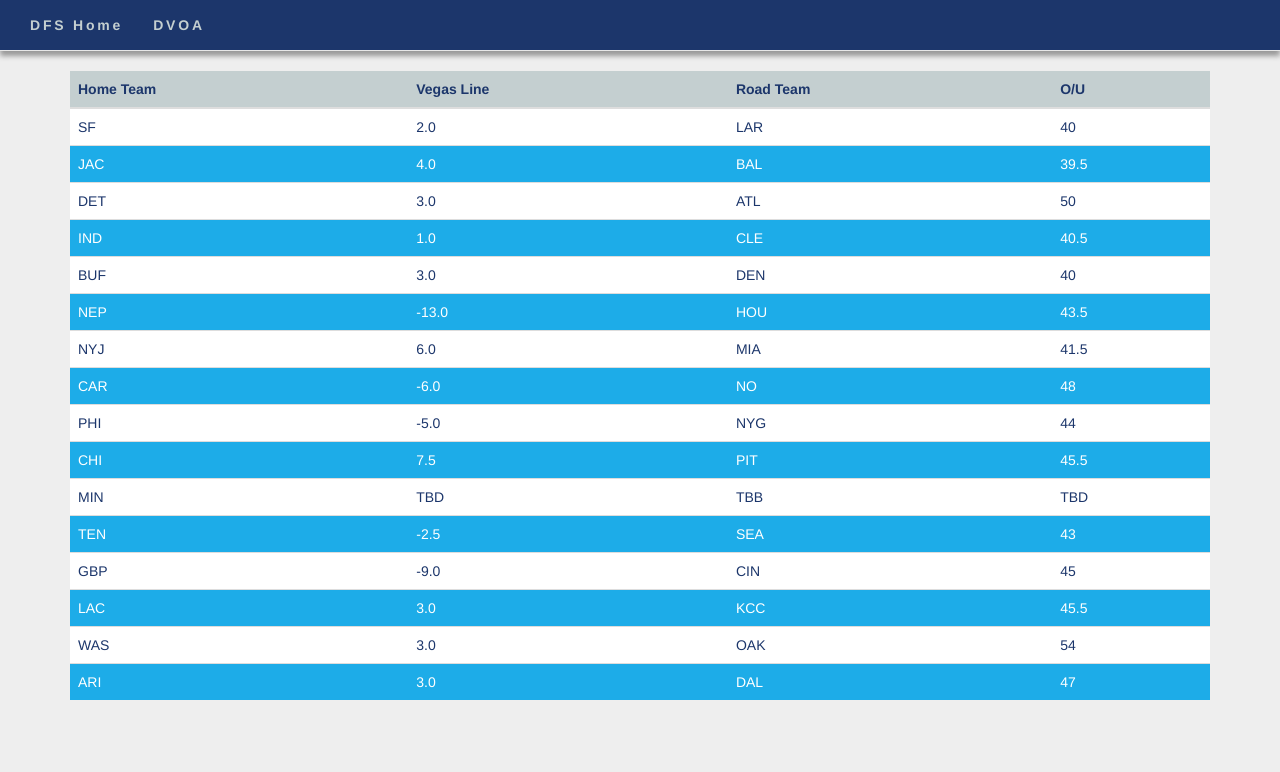
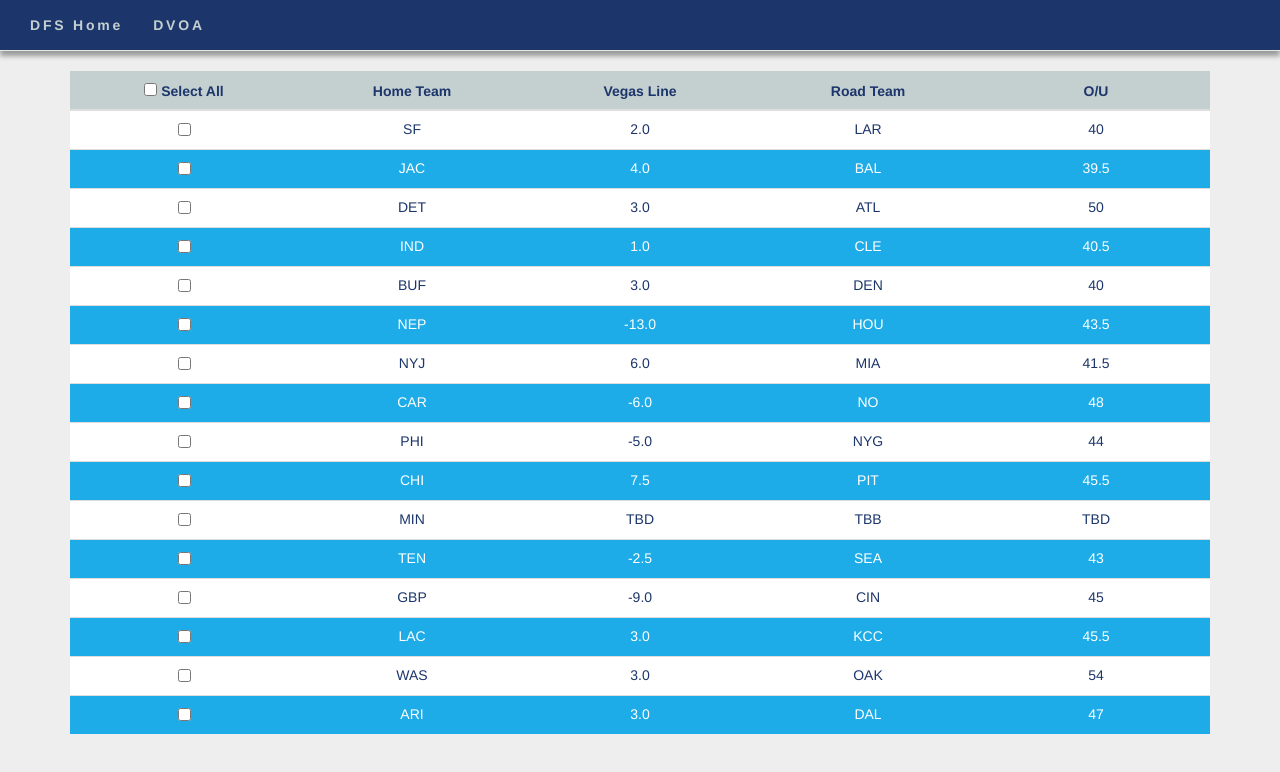
Before and after one commit to dtepdc/dfs, an Angular app in the folder dfs/: page / in a window 1280 px wide. Shown: the top 772 px of the page. Built offline with nearby package versions, Linux system fonts and the light colour scheme.

Commit message:
Update checkbox code

```diff
--- a/dfs/src/app/app.module.ts
+++ b/dfs/src/app/app.module.ts
@@ -3,7 +3,7 @@ import { NgModule } from '@angular/core';
 import { HttpModule } from '@angular/http';
 import { AppRoutingModule } from './app-routing/app-routing.module';
 import { AppComponent } from './app.component';
-
+import { FormsModule } from '@angular/forms';
 import { OverUnderService } from './over-under/over-under.service';
 import { OverUnderComponent } from './over-under/over-under.component';
 import { DvoaComponent } from './dvoa/dvoa.component';
@@ -17,7 +17,8 @@ import { DvoaComponent } from './dvoa/dvoa.component';
   imports: [
     BrowserModule,
     HttpModule,
-    AppRoutingModule
+    AppRoutingModule,
+    FormsModule
     // AgGridModule.withComponents([])
   ],
   providers: [OverUnderService],
--- a/dfs/src/app/over-under/over-under.component.css
+++ b/dfs/src/app/over-under/over-under.component.css
@@ -1,3 +1,7 @@
+table {
+    overflow: auto;
+}
+
 tr:nth-child(odd) {
     background-color: #fff;
     color: #1C366B;
@@ -19,6 +23,12 @@ thead tr {
     font-weight: bold;
 }
 
+th,
+td {
+    text-align: center;
+    width: 20%;
+}
+
 
 /* Wes Anderson Color Palette - The Life Aquatic
 #1DACE8 - Light Blue
--- a/dfs/src/app/over-under/over-under.component.html
+++ b/dfs/src/app/over-under/over-under.component.html
@@ -1,14 +1,16 @@
 <table class="table">
     <thead class="table-header">
         <tr>
-            <th sortable-column="homeTeam">Home Team</th>
-            <th sortable-column="vegasLine">Vegas Line</th>
-            <th sortable-column="roadTeam">Road Team</th>
-            <th sortable-column="over.under">O/U</th>
+            <th><input type="checkbox" [(ngModel)]="selectedAll" (change)="selectAll();" /> Select All</th>
+            <th>Home Team</th>
+            <th>Vegas Line</th>
+            <th>Road Team</th>
+            <th>O/U</th>
         </tr>
     </thead>
     <tbody>
         <tr *ngFor="let stats of over">
+            <td><input type="checkbox" [(ngModel)]="stats.selected" (change)="checkIfAllSelected();" /></td>
             <td>{{ stats.homeTeam }}</td>
             <td>{{ stats.vegasLine }}</td>
             <td>{{ stats.roadTeam }}</td>
--- a/dfs/src/app/over-under/over-under.component.ts
+++ b/dfs/src/app/over-under/over-under.component.ts
@@ -10,10 +10,22 @@ import { Over } from './over-under.interface';
 
 export class OverUnderComponent implements OnInit {
   over;
+  selectedAll;
 
   constructor(private _http: OverUnderService) { }
 
   ngOnInit() {
     this._http.getOverUnder().subscribe(res => this.over = res);
   }
+
+  selectAll() {
+    for (let i = 0; i < this.over.length; i++) {
+      this.over[i].selected = this.selectedAll;
+    }
+  }
+  checkIfAllSelected() {
+    this.selectedAll = this.over.every(function(item: any) {
+        return item.selected === true;
+      });
+  }
 }
--- a/dfs/src/app/over-under/over-under.service.ts
+++ b/dfs/src/app/over-under/over-under.service.ts
@@ -9,6 +9,6 @@ export class OverUnderService {
 
   getOverUnder() {
     return this.http.get('assets/over_under.json')
-        .map(res => res .json());
+        .map(res => res.json());
   }
 }
```
